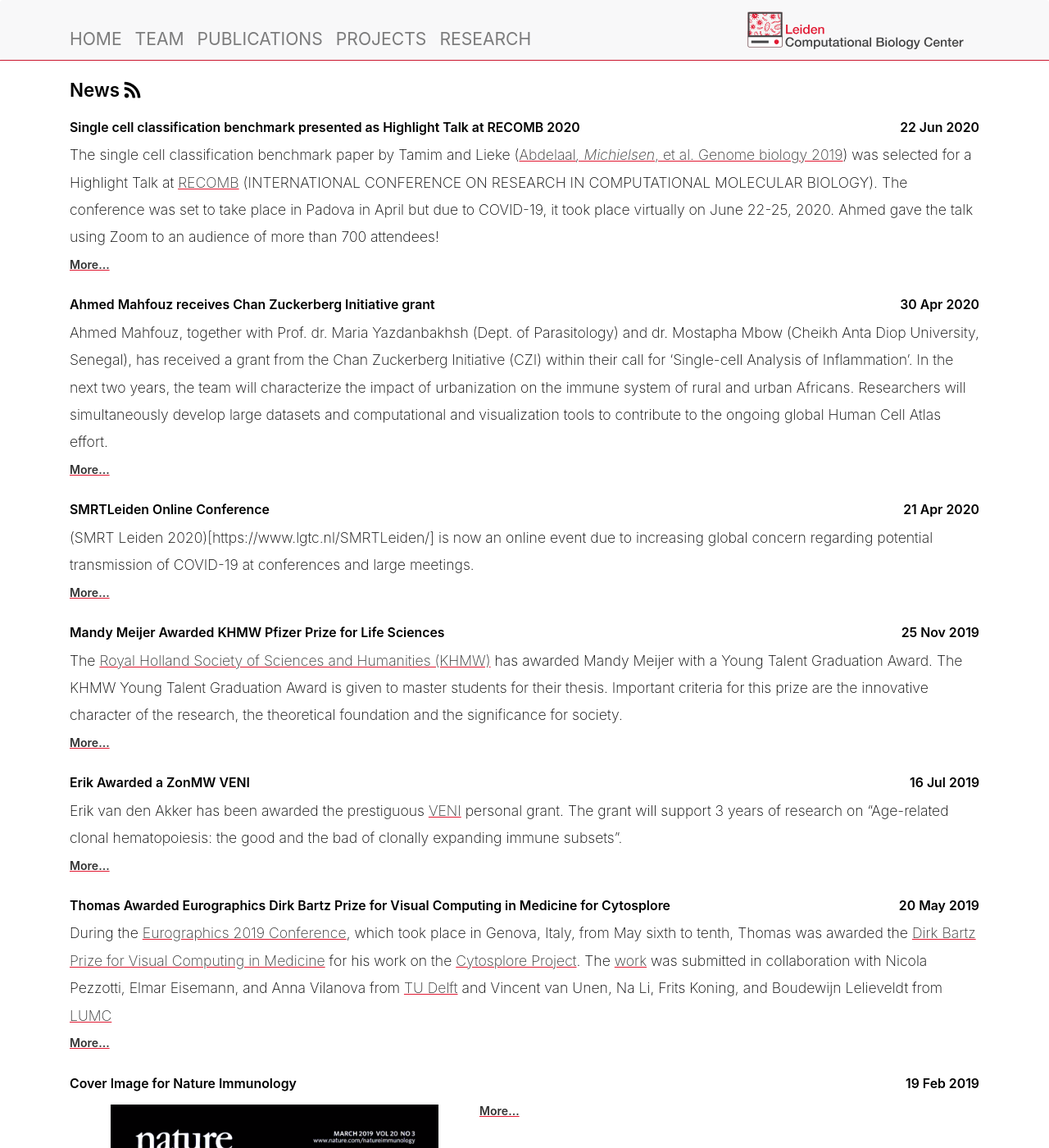
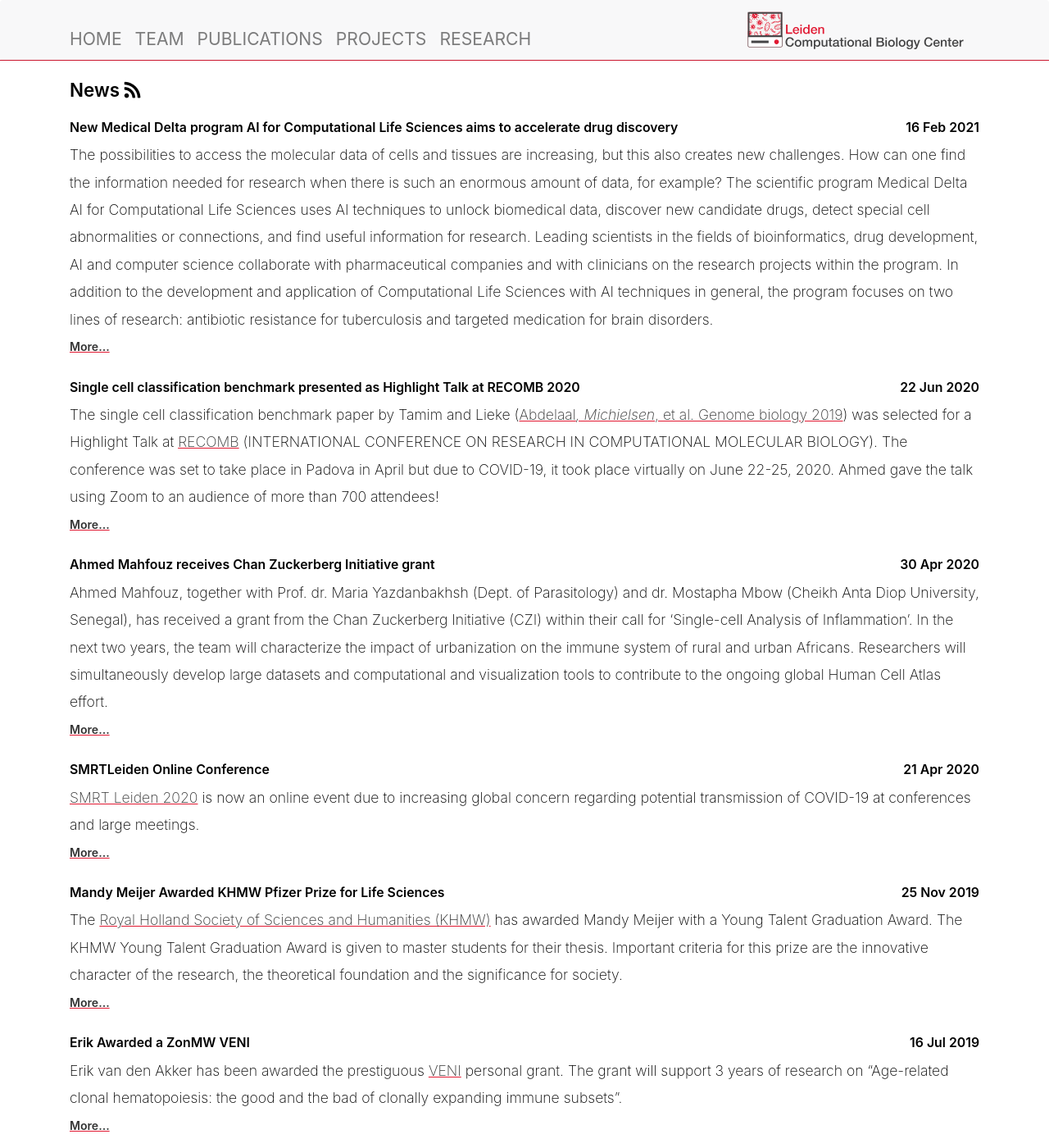
Before and after one commit to LeidenCBC/leidencbc.github.io, a Jekyll site: the page built from news.md, in a window 1280 px wide and 1400 px high. Shown: the whole window at 82% size. Built offline with Jekyll 4.4.1, drawn with Linux system fonts in a browser that asks for light colours; nearby versions of some CDN libraries; comment, search, counter and statistics services are not loaded.

Commit message:
Updates17 feb2021 (#55)
* add medical delta AI news

* fixed some news

```diff
--- /dev/null
+++ b/_posts/2021-02-17-AIMedicalDelta.md
@@ -0,0 +1,11 @@
+---
+layout: post
+title:  New Medical Delta program AI for Computational Life Sciences aims to accelerate drug discovery
+date:   2021-02-16 12:00:00
+author: mahfouz
+categories: press
+---
+
+The possibilities to access the molecular data of cells and tissues are increasing, but this also creates new challenges. How can one find the information needed for research when there is such an enormous amount of data, for example? The scientific program Medical Delta AI for Computational Life Sciences uses AI techniques to unlock biomedical data, discover new candidate drugs, detect special cell abnormalities or connections, and find useful information for research. Leading scientists in the fields of bioinformatics, drug development, AI and computer science collaborate with pharmaceutical companies and with clinicians on the research projects within the program. In addition to the development and application of Computational Life Sciences with AI techniques in general, the program focuses on two lines of research: antibiotic resistance for tuberculosis and targeted medication for brain disorders.
+
+For more information, see [here](https://www.medicaldelta.nl/en/research/medical-delta-ai-for-computational-life-sciences)
```
Also changed, not shown: _posts/2020-04-21-SMRTLeiden.md (+3 -3 lines).
